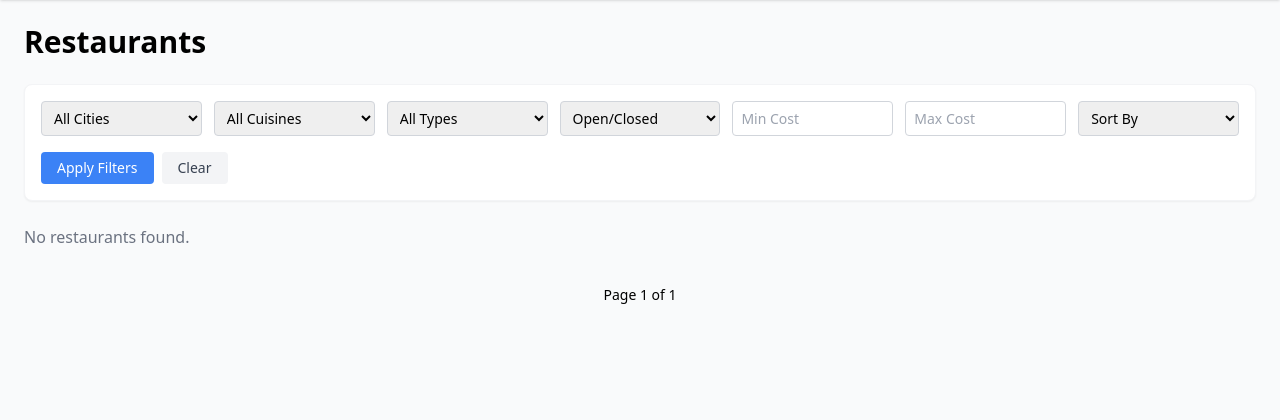
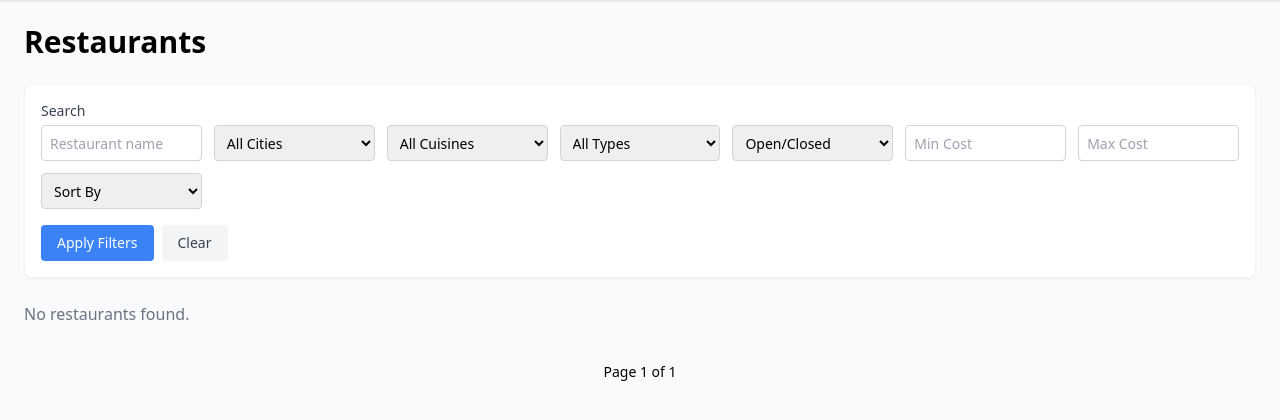
Before and after one commit to swetha580/foodspot-django, a Django app: page /restaurants/ in a window 1280 px wide. Shown: the part 60-480 px from the top of the page. Run offline with Django 5.2, Linux system fonts and the light colour scheme; data that the repository does not hold is empty; some libraries are stand-ins or nearby versions.

Commit message:
feat: add search filter for restaurant name (#27)
What changed:
- Added a "Search" text input to the restaurant list filter bar
- CharFilter with icontains lookup-case-insensitive partial match on
name
- Combines with existing filters (AND), works with sort and pagination
- Added tests for partial match and empty search

```diff
--- a/app/filters.py
+++ b/app/filters.py
@@ -3,6 +3,11 @@ from app.models import Restaurant, Cuisine
 
 
 class RestaurantFilter(django_filters.FilterSet):
+    name = django_filters.CharFilter(
+        field_name='name',
+        lookup_expr='icontains',
+        label='Search',
+    )
     city = django_filters.ChoiceFilter(choices=[])
     cuisine = django_filters.ModelChoiceFilter(queryset=Cuisine.objects.all().order_by('name'))
     veg_type = django_filters.ChoiceFilter(choices=Restaurant._meta.get_field('veg_type').choices)
--- a/app/templates/app/restaurant_list.html
+++ b/app/templates/app/restaurant_list.html
@@ -3,8 +3,15 @@
 {% block content %}
 <h1 class="text-3xl font-bold mb-6">Restaurants</h1>
 
-<form method="get" class="bg-white rounded-lg shadow-sm border border-gray-100 p-4 mb-6 grid grid-cols-2 sm:grid-cols-3 lg:grid-cols-7 gap-3">
-    <select name="city" class="border border-gray-300 rounded px-2 py-1.5 text-sm">
+<form method="get" class="bg-white rounded-lg shadow-sm border border-gray-100 p-4 mb-6 grid grid-cols-2 sm:grid-cols-3 lg:grid-cols-7 gap-3 items-end">
+    <div class="flex flex-col">
+        <label class="block text-sm text-gray-700 mb-1">Search</label>
+        <input type="text" name="name" value="{{ request.GET.name|default:'' }}"
+               placeholder="Restaurant name"
+               class="border border-gray-300 rounded px-2 py-1.5 text-sm h-9 w-full">
+    </div>
+
+    <select name="city" class="border border-gray-300 rounded px-2 py-1.5 text-sm h-9 w-full">
         <option value="">All Cities</option>
         {% for value, label in filterset.filters.city.field.choices %}
         {% if value %}
@@ -13,30 +20,30 @@
         {% endfor %}
     </select>
 
-    <select name="cuisine" class="border border-gray-300 rounded px-2 py-1.5 text-sm">
+    <select name="cuisine" class="border border-gray-300 rounded px-2 py-1.5 text-sm h-9 w-full">
         <option value="">All Cuisines</option>
         {% for cuisine in cuisines %}
         <option value="{{ cuisine.id }}" {% if cuisine.id|stringformat:"s" == filterset.form.cuisine.value %}selected{% endif %}>{{ cuisine.name }}</option>
         {% endfor %}
     </select>
 
-    <select name="veg_type" class="border border-gray-300 rounded px-2 py-1.5 text-sm">
+    <select name="veg_type" class="border border-gray-300 rounded px-2 py-1.5 text-sm h-9 w-full">
         <option value="">All Types</option>
         <option value="veg" {% if filterset.form.veg_type.value == "veg" %}selected{% endif %}>Veg</option>
         <option value="non_veg" {% if filterset.form.veg_type.value == "non_veg" %}selected{% endif %}>Non-Veg</option>
         <option value="vegan" {% if filterset.form.veg_type.value == "vegan" %}selected{% endif %}>Vegan</option>
     </select>
 
-    <select name="is_open" class="border border-gray-300 rounded px-2 py-1.5 text-sm">
+    <select name="is_open" class="border border-gray-300 rounded px-2 py-1.5 text-sm h-9 w-full">
         <option value="">Open/Closed</option>
         <option value="open" {% if filterset.form.is_open.value == "open" %}selected{% endif %}>Open</option>
         <option value="closed" {% if filterset.form.is_open.value == "closed" %}selected{% endif %}>Closed</option>
     </select>
 
-    <input type="number" name="min_cost" value="{{ filterset.form.min_cost.value|default_if_none:'' }}" placeholder="Min Cost" class="border border-gray-300 rounded px-2 py-1.5 text-sm">
-    <input type="number" name="max_cost" value="{{ filterset.form.max_cost.value|default_if_none:'' }}" placeholder="Max Cost" class="border border-gray-300 rounded px-2 py-1.5 text-sm">
+    <input type="number" name="min_cost" value="{{ filterset.form.min_cost.value|default_if_none:'' }}" placeholder="Min Cost" class="border border-gray-300 rounded px-2 py-1.5 text-sm h-9 w-full">
+    <input type="number" name="max_cost" value="{{ filterset.form.max_cost.value|default_if_none:'' }}" placeholder="Max Cost" class="border border-gray-300 rounded px-2 py-1.5 text-sm h-9 w-full">
 
-    <select name="sort" class="border border-gray-300 rounded px-2 py-1.5 text-sm">
+    <select name="sort" class="border border-gray-300 rounded px-2 py-1.5 text-sm h-9 w-full">
         <option value="">Sort By</option>
         <option value="-rating_high" {% if filterset.form.sort.value == "-rating_high" %}selected{% endif %}>Rating: High to Low</option>
         <option value="rating_high" {% if filterset.form.sort.value == "rating_high" %}selected{% endif %}>Rating: Low to High</option>
@@ -45,8 +52,8 @@
     </select>
 
     <div class="col-span-2 sm:col-span-3 lg:col-span-7 flex gap-2 mt-1">
-        <button type="submit" class="bg-blue-500 hover:bg-blue-600 text-white text-sm px-4 py-1.5 rounded">Apply Filters</button>
-        <a href="{% url 'restaurant_list' %}" class="bg-gray-100 hover:bg-gray-200 text-gray-700 text-sm px-4 py-1.5 rounded">Clear</a>
+        <button type="submit" class="bg-blue-500 hover:bg-blue-600 text-white text-sm px-4 h-9 rounded">Apply Filters</button>
+        <a href="{% url 'restaurant_list' %}" class="bg-gray-100 hover:bg-gray-200 text-gray-700 text-sm px-4 py-1.5 rounded flex items-center">Clear</a>
     </div>
 </form>
 
```
Also changed, not shown: app/tests/test_search_filter.py (added, +26 -0 lines).
